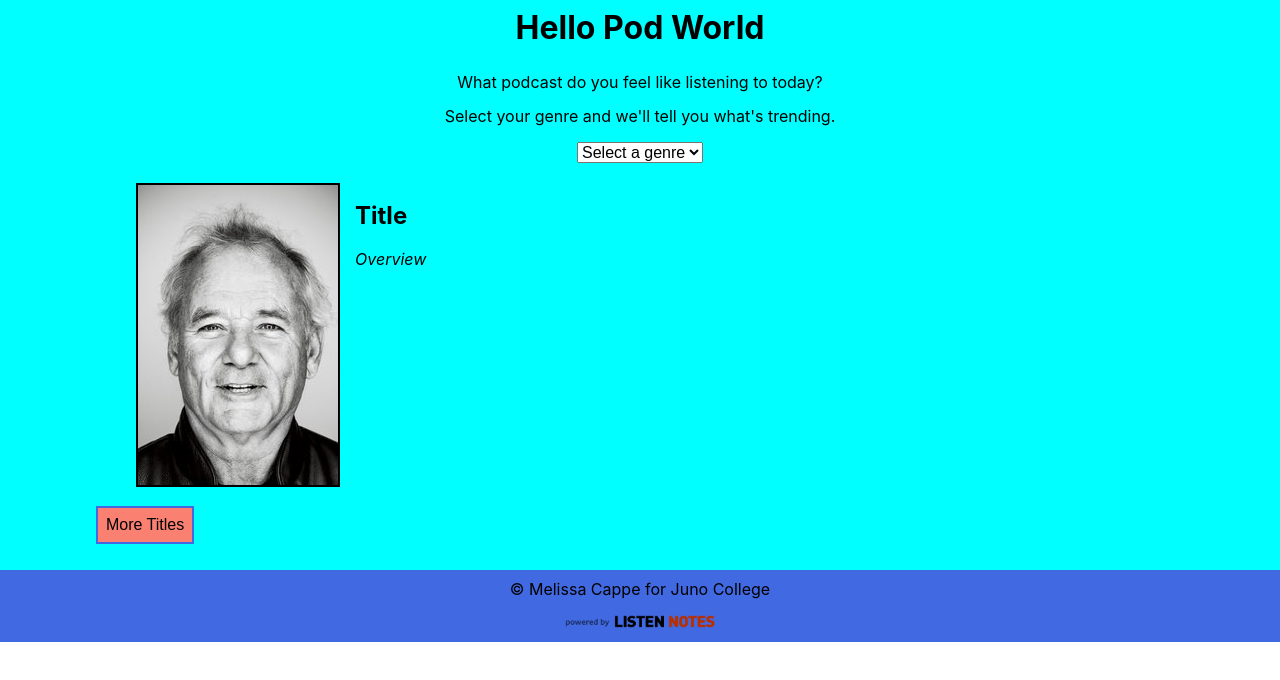
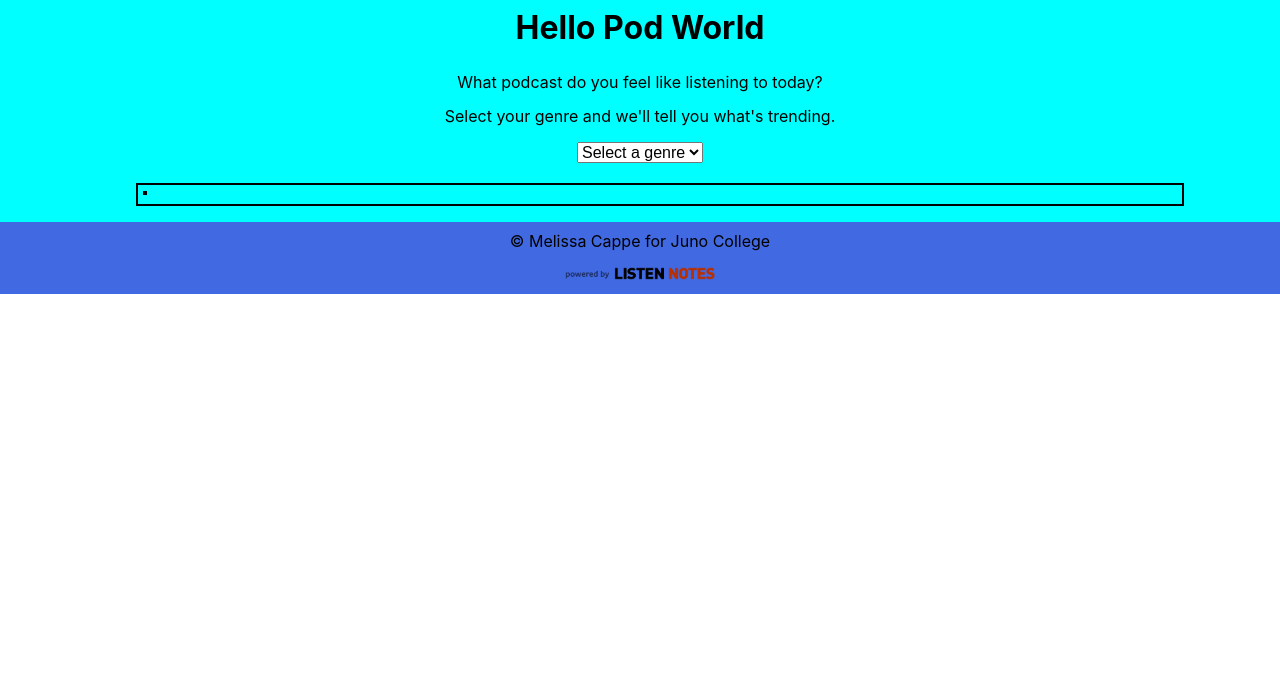
Before and after one commit to MCappe/melissa-cappe-project-5, a React (Create React App) app: page / in a window 1280 px wide. Shown: the top 680 px of the page. Built offline with nearby package versions, Linux system fonts and the light colour scheme.

Commit message:
got it rendered

```diff
--- a/src/App.css
+++ b/src/App.css
@@ -20,6 +20,7 @@ html { -moz-box-sizing: border-box; -webkit-box-sizing: border-box; box-sizing:
 
 .podPage {
   background-color: aqua;
+
 }
 
 h1,
@@ -35,16 +36,15 @@ h1 {
 
 .container {
   display: flex;
-
+  border: 2px solid black;
 }
 
 .imageContainer img {
-  /* height: 200px;
-  width: 200px; */
   border: 2px solid black;
+  margin: 5px;
 }
 
-.container li {
+li.container {
   list-style: none;
 }
 
--- a/src/App.js
+++ b/src/App.js
@@ -27,9 +27,9 @@ class App extends Component {
       }
     }).then((response) => {
       console.log(response.data)
-      // this.setState({
-      //   podcasts: response.data.podOption
-      // })
+      this.setState({
+        podcasts: response.data.podcasts
+      })
     })
 
   }
@@ -38,7 +38,12 @@ class App extends Component {
     const podOption = e.target.options[e.target.selectedIndex].value;
     this.getPodcasts(podOption);
 
+
     console.log(podOption)
+  }
+
+  refresh = () => {
+    window.location.reload();
   }
 
   componentDidMount() {
@@ -73,7 +78,7 @@ class App extends Component {
           </header>
           <Podcasts />
 
-          {/* {
+          {
             this.state.podcasts.map((pod) => {
               return (
                 <Podcasts
@@ -83,12 +88,8 @@ class App extends Component {
                 podDescription={pod.description}/>
               )
             })
-          } */}
+          }
 
-
-      <div className="moreButton">
-        <button>More Titles</button>
-      </div>
         </div>
       <footer>
           <p>© Melissa Cappe for <a href="https://junocollege.com/">Juno College</a></p>
--- a/src/Podcasts.js
+++ b/src/Podcasts.js
@@ -3,19 +3,16 @@ import image1 from './murrayPlaceholder.jpg'
 
 class Podcasts extends Component {
     render() {
-
-        const { description, image, title } = this.props;
-
         return (
             <div>
                 <ul>
                     <li className="container">
                         <div className="imageContainer">
-                            <img src={image1} alt="Fill Murray" />
+                            <img src={this.props.podImage} alt={this.props.podTitle}/>
                         </div>
                         <div className="podInfo">
-                            <h2>Title</h2>
-                            <p>Overview</p>
+                            <h2>{this.props.podTitle}</h2>
+                            <p>{this.props.podDescription}</p>
                         </div>
                     </li>
                 </ul>
```
Also changed, not shown: src/jukka-aalho-OaPksPcVp50-unsplash.jpg (added), 1 other file (tests, documents, lock files or other folders).
